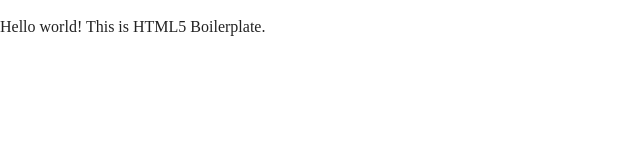
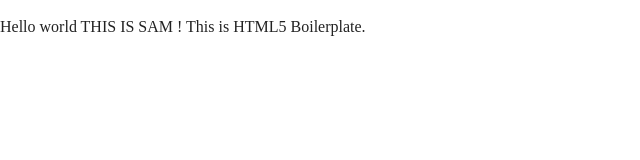
Before and after one commit to sam69t/das.github.io, a plain HTML site: page index.html in a window 1280 px wide. Shown: the whole page, without its empty margins (0-640 px from the left). Drawn offline with nearby package versions, Linux system fonts and the light colour scheme.

Commit message:
Update index.html

```diff
--- a/index.html
+++ b/index.html
@@ -23,7 +23,7 @@
   <![endif]-->
 
   <!-- Add your site or application content here -->
-  <p>Hello world! This is HTML5 Boilerplate.</p>
+  <p>Hello world THIS IS SAM ! This is HTML5 Boilerplate.</p>
   <script src="js/vendor/modernizr-3.8.0.min.js"></script>
   <script src="https://code.jquery.com/jquery-3.4.1.min.js" integrity="sha256-CSXorXvZcTkaix6Yvo6HppcZGetbYMGWSFlBw8HfCJo=" crossorigin="anonymous"></script>
   <script>window.jQuery || document.write('<script src="js/vendor/jquery-3.4.1.min.js"><\/script>')</script>
```
